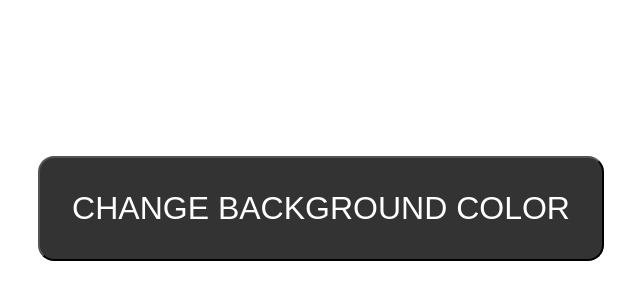
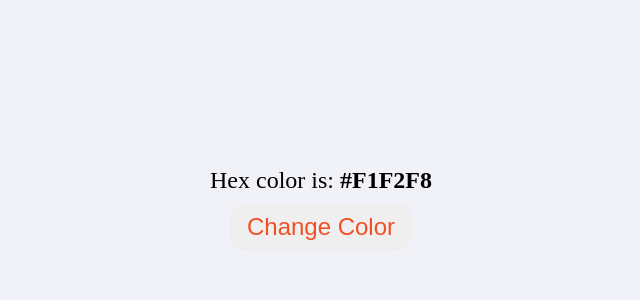
Before and after one commit to WangXiaoyugg/webpack-ts-demo, a website built with webpack: page index.html in a window 1280 px wide. Shown: the part 192-492 px from the top of the page, without its empty margins (319-959 px from the left). Built offline with nearby package versions, Linux system fonts and the light colour scheme.

Commit message:
create-hex-color demo

```diff
--- a/index.html
+++ b/index.html
@@ -8,7 +8,8 @@
 </head>
 <body>
     <div class="middle">
-        <button id="btn">change background Color</button>
+        <p class="desc">Hex color is: <span class="color">#f1f2f8</span></p>
+        <button id="btn">Change Color</button>
     </div>
 </body>
 </html>
--- /dev/null
+++ b/src/create-hex-color/index.ts
@@ -0,0 +1,27 @@
+import "./style.scss"
+
+const $color: HTMLSpanElement = document.querySelector(".color");
+const $btn: HTMLButtonElement = document.querySelector("#btn");
+const $body: HTMLBodyElement = document.querySelector("body");
+const hexDict: Array<number|string> = [0,1,2,3,4,6,7,8,9, 'A', 'B', 'C','D', 'E', 'F'];
+
+setBodyBackground($color.textContent);
+
+function createHexColor():string {
+    let hexColor = '#';
+    for(let i = 0; i < 6; i++) {
+        let index = Math.floor(Math.random() * hexDict.length);
+        hexColor += hexDict[index];
+    }
+    return hexColor;
+}
+
+function setBodyBackground(color: string): void {
+    $body.style.backgroundColor = color;
+}
+
+$btn.addEventListener('click', (e: MouseEvent): void => {
+    const color: string = createHexColor();
+    setBodyBackground(color);
+    $color.textContent = color;
+})
--- /dev/null
+++ b/src/create-hex-color/style.scss
@@ -0,0 +1,31 @@
+body {
+    display: flex;
+    min-height: 100vh;
+    align-items: center;
+    justify-content: center;
+    transition: all 0.5s;
+
+    .middle {
+        text-align: center;
+
+        .desc {
+            font-size: 24px;
+
+            margin-bottom: 10px;
+            .color {
+                text-transform: uppercase;
+                font-weight: bolder;
+            }
+        }
+
+        #btn {
+            font-size: 1.5em;
+            padding: 8px 16px;
+            border: 1px solid #eee;
+            color: #f15025;
+            border-radius: 16px;
+            outline: none;
+            cursor: pointer;
+        }
+    }
+}
--- a/src/index.ts
+++ b/src/index.ts
@@ -1,4 +1,7 @@
 import "./common/reset.scss"
 
 // change background Color
-import "./change-bg-color/index"
+// import "./change-bg-color/index"
+
+// create Hex Color
+import "./create-hex-color/index"
```
